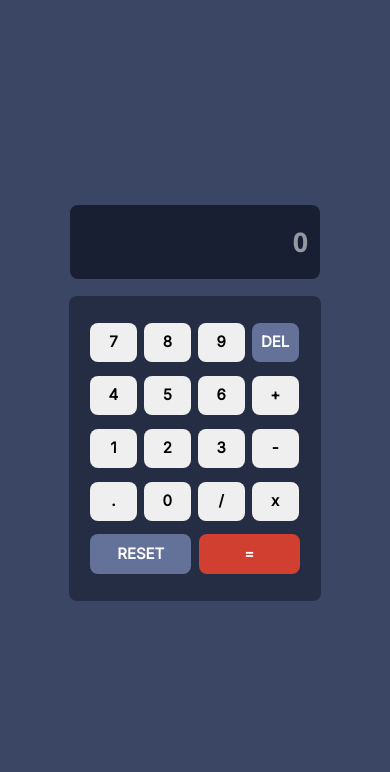
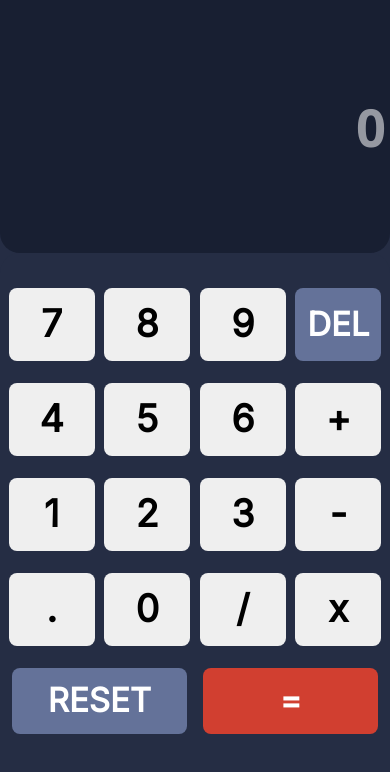
Before and after one commit to ZeeshanSk07/Calculator, a plain HTML site: page index.html in a window 390 px wide. Drawn offline with nearby package versions, Linux system fonts and the light colour scheme.

Commit message:
fix mobile view

```diff
--- a/index.css
+++ b/index.css
@@ -86,28 +86,57 @@ button:active{
 @media only screen and (max-width:700px){
 
     #buttons {
-        min-width: 60vw;
+        min-width: 100vw;
+        height: 70vh;
+        margin: 0;
+        padding: 0;
+        padding: 3.3vh 1vw;
+        border-radius: 20px 20px 0 0;
     }
     body{
         display: flex;
-        padding-bottom: 10vh;
+        width: 100vw;
+        height: 100vh;
+        padding: 0;
+        margin: 0;
+        background-color: #252D44;
+
+    }
+
+    #display{
+        height: 30vh;
+        margin: 0;
+        padding: 0;
     }
 
     #display input{
-        min-width: 64vw;
-        padding: 2vh 3vw;
+        min-width: 100vw;
+        height: 30vh;
+        margin: 0vh;
+        font-size: 3.5rem;
+        border-radius: 0 0 20px 20px;
     }
-    button {
-        width: 12vw;
+    #buttons .row {
+        display: flex;
+        justify-content:space-around;
+    }
+    #buttons .row button{
+        width: 22vw;
+        margin: 0 0 1vh 0;
+        font-size: 2.5rem;
     }
 
     #lng button{
-        width: 26vw;
+        width: 45vw !important;
+        font-size: 2.2rem !important;
     }
 
     #calc {
         font-size: 5vw;
         visibility: hidden;
+    }
+    .grey {
+        font-size: 2.2rem !important;
     }
 }
 
--- a/index.html
+++ b/index.html
@@ -9,7 +9,7 @@
     <title>Calculator</title>
 </head>
 <body>
-    <div id="calc">calc</div>
+
         <div id="display">
             <input id="inp" type="text" placeholder="0" name="display" readonly disabled>
         </div>
```
Lines whose indentation alone changed are shown as unchanged.
